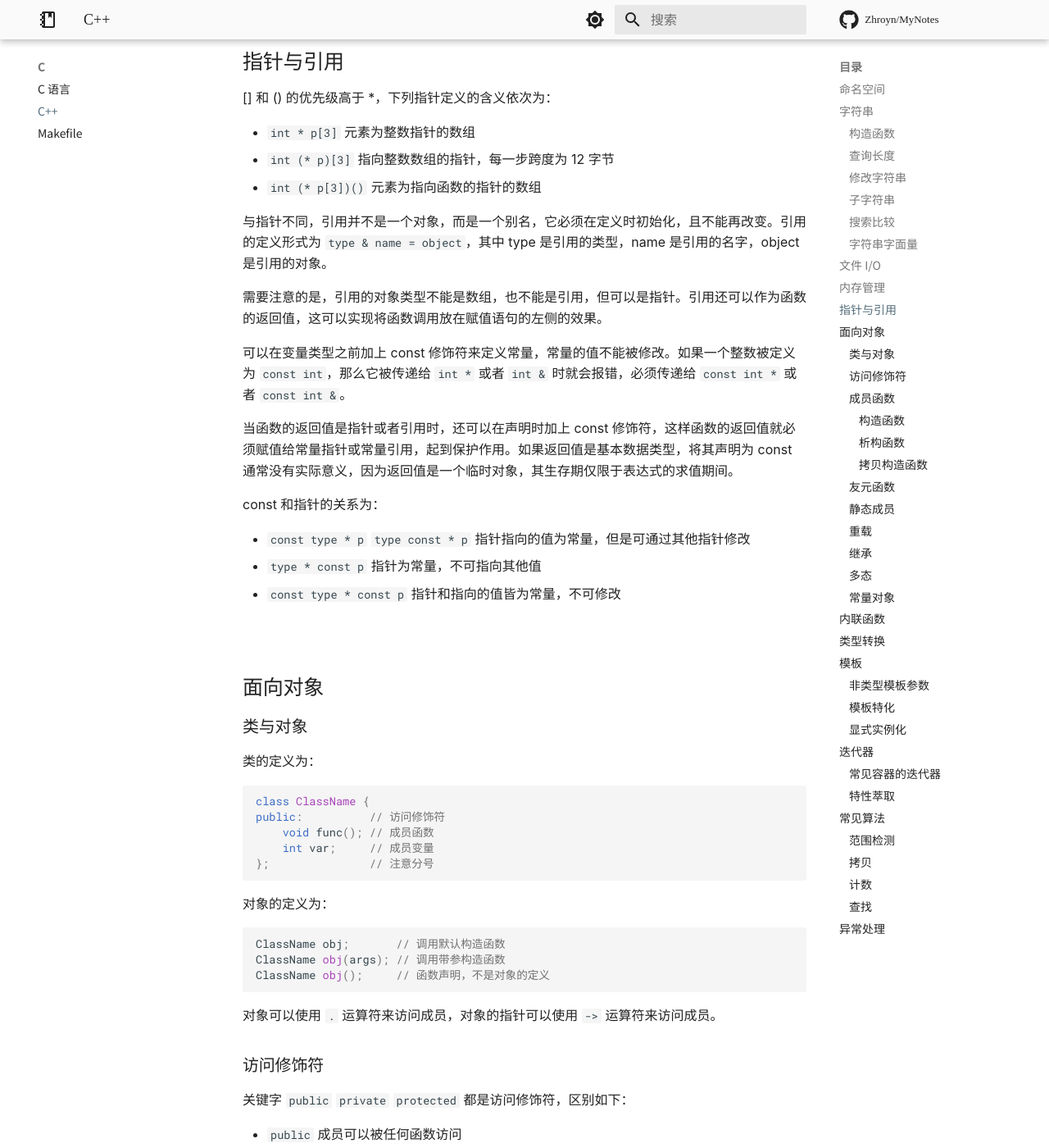
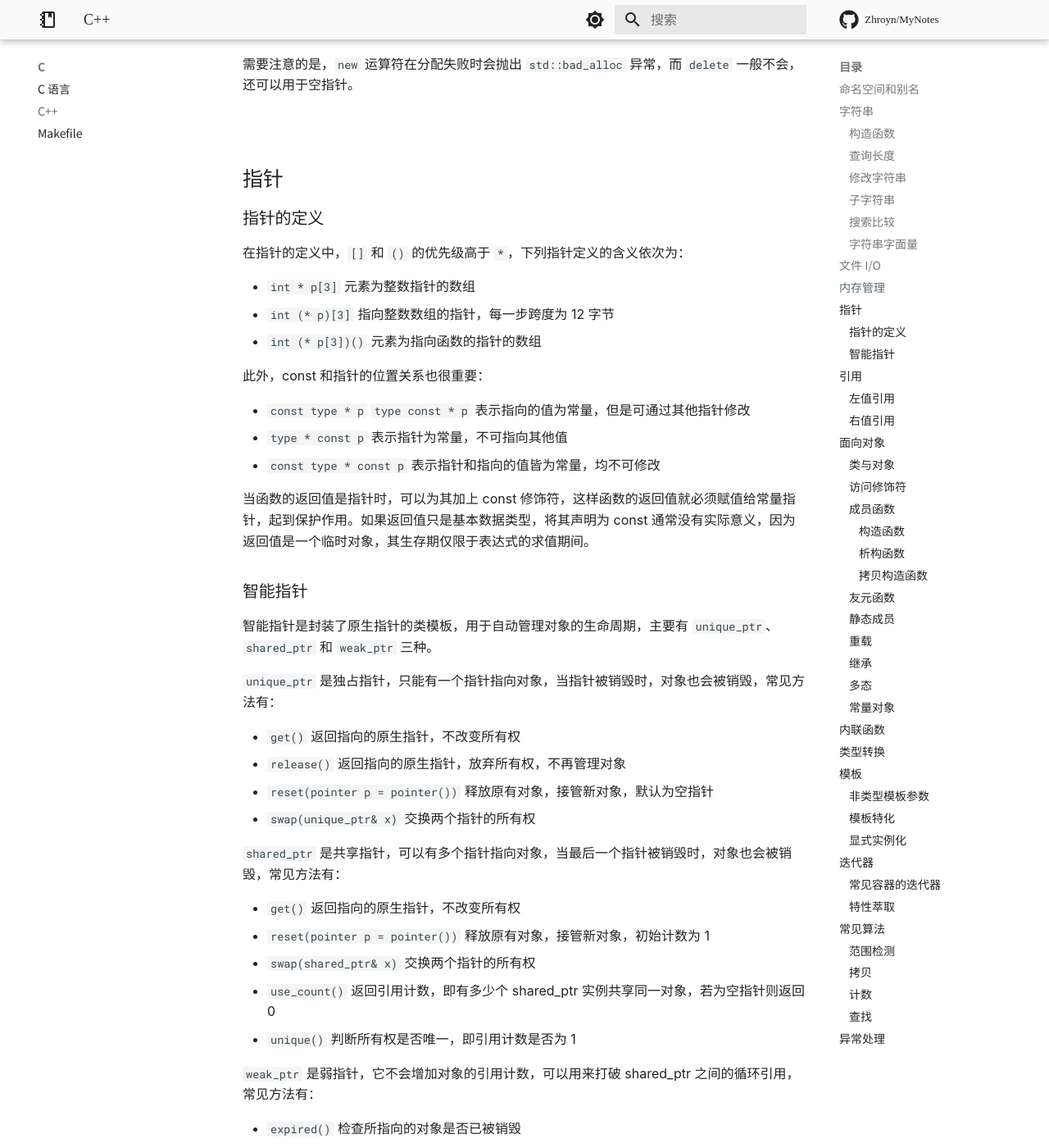
Before and after one commit to Pxtkn/MyNotes, an MkDocs documentation site: the page built from docs/C/CppNote.md, in a window 1280 px wide and 1400 px high, scrolled down 3855 px. Shown: the whole window at 82% size. Built offline with MkDocs 1.6.1 and Material for MkDocs 9.7.7, drawn with Linux system fonts in a browser that asks for light colours; nearby versions of some CDN libraries; library files that are not in the unit come from our copies; comment, search, counter and statistics services are not loaded; a style sheet for code colours, icons or effects is not loaded; some of the changed text lies outside the part shown.

Commit message:
docs: 重写了 C++ 笔记中的指针和引用，添加了智能指针、左值引用、右值引用等

````diff
--- a/docs/C/CppNote.md
+++ b/docs/C/CppNote.md
@@ -1,15 +1,20 @@
 
 # C++ 笔记
 
-## 命名空间
+## 命名空间和别名
 
-C++ 中以 `.h` 为后缀的头文件中的符号是全局范围的，而不包含 `.h` 的头文件的符号则包含在命名空间之中，需要通过作用域解析运算符 `::` 访问，例如 `:::Cpp std::cout`。
+C++ 标准库有两类头文件，其中以 `.h` 为后缀的头文件中的符号是全局范围的，而不包含 `.h` 的头文件的符号则包含在命名空间之中，需要通过作用域解析运算符 `::` 访问，例如 `std::cout`。
 
-若要自定义命名空间，可以使用 `namespace` 关键字，如 `:::Cpp namespace A{ ... }`。一个命名空间的定义可以分散在不同文件，或者同一文件的不同位置中。此外，命名空间还可以嵌套定义，此时可以通过叠加使用 `::` 操作符来访问内层命名空间的符号。
+若要自定义命名空间，可以使用 `namespace` 关键字，如 `namespace A{ ... }`。一个命名空间的定义可以分散在不同文件，或者同一文件的不同位置中。命名空间还可以嵌套定义，此时可以通过叠加使用 `::` 操作符来访问内层命名空间的符号。
 
-为了避免繁琐地使用 `::` 操作符，可以通过 `using namespace ns` 指令将指定命名空间的所有符号引入到当前作用域中。若两个命名空间有相同的符号，还都引入到了当前作用域，则会在使用该符号时产生冲突并报错，此时可以通过进一步使用 `using ns::symbol` 来指定符号的来源，消除歧义。
+可以使用 `using` 关键字，在编译期导入命名空间、导入单个符号、定义别名：
 
-如果命名空间名字太长，可以使用 `namespace ns = name` 来定义别名，这样就可以通过 `ns::symbol` 来更简洁地访问命名空间中的符号。
+- `using namespace ns` 导入命名空间内的所有符号，使其在当前作用域可用
+- `using ns::symbol` 导入命名空间内的单个符号，使其在当前作用域可用。若两个命名空间有相同的符号，还都引入到了当前作用域，则会在使用该符号时产生冲突并报错，此时可以通过在当前作用域、该符号使用之前，使用 `using` 来消除歧义
+- `using IntVector = std::vector<int>` 定义类型别名，与 `typedef` 几乎等价
+- `using MyVector = std::vector<T>` 定义模板类型别名，用作类型时需要加上模板参数，如 `MyVector<int>`
+
+可以使用 `namespace ns = name` 来定义命名空间的别名，这样以后，就可以通过 `ns::symbol` 来更简洁地访问其中的符号。
 
 C++ 中最常见的命名空间是 `std`，它包含了大量的标准库函数和对象，例如 `cout`、`cin`、`endl`、`string`、`vector` 等。
 
@@ -136,27 +141,128 @@
 
 <br>
 
-## 指针与引用
+## 指针
 
-[] 和 () 的优先级高于 *，下列指针定义的含义依次为：
+### 指针的定义
+
+在指针的定义中，`[]` 和 `()` 的优先级高于 `*`，下列指针定义的含义依次为：
 
 - `int * p[3]` 元素为整数指针的数组
 - `int (* p)[3]` 指向整数数组的指针，每一步跨度为 12 字节
 - `int (* p[3])()` 元素为指向函数的指针的数组
 
-与指针不同，引用并不是一个对象，而是一个别名，它必须在定义时初始化，且不能再改变。引用的定义形式为 `type & name = object`，其中 type 是引用的类型，name 是引用的名字，object 是引用的对象。
+此外，const 和指针的位置关系也很重要：
 
-需要注意的是，引用的对象类型不能是数组，也不能是引用，但可以是指针。引用还可以作为函数的返回值，这可以实现将函数调用放在赋值语句的左侧的效果。
+- `const type * p` `type const * p` 表示指向的值为常量，但是可通过其他指针修改
+- `type * const p` 表示指针为常量，不可指向其他值
+- `const type * const p` 表示指针和指向的值皆为常量，均不可修改
 
-可以在变量类型之前加上 const 修饰符来定义常量，常量的值不能被修改。如果一个整数被定义为 `const int`，那么它被传递给 `int *` 或者 `int &` 时就会报错，必须传递给 `const int *` 或者 `const int &`。
+当函数的返回值是指针时，可以为其加上 const 修饰符，这样函数的返回值就必须赋值给常量指针，起到保护作用。如果返回值只是基本数据类型，将其声明为 const 通常没有实际意义，因为返回值是一个临时对象，其生存期仅限于表达式的求值期间。
 
-当函数的返回值是指针或者引用时，还可以在声明时加上 const 修饰符，这样函数的返回值就必须赋值给常量指针或常量引用，起到保护作用。如果返回值是基本数据类型，将其声明为 const 通常没有实际意义，因为返回值是一个临时对象，其生存期仅限于表达式的求值期间。
+### 智能指针
 
-const 和指针的关系为：
+智能指针是封装了原生指针的类模板，用于自动管理对象的生命周期，主要有 `unique_ptr`、`shared_ptr` 和 `weak_ptr` 三种。
 
-- `const type * p` `type const * p` 指针指向的值为常量，但是可通过其他指针修改
-- `type * const p` 指针为常量，不可指向其他值
-- `const type * const p` 指针和指向的值皆为常量，不可修改
+`unique_ptr` 是独占指针，只能有一个指针指向对象，当指针被销毁时，对象也会被销毁，常见方法有：
+
+- `get()` 返回指向的原生指针，不改变所有权
+- `release()` 返回指向的原生指针，放弃所有权，不再管理对象
+- `reset(pointer p = pointer())` 释放原有对象，接管新对象，默认为空指针
+- `swap(unique_ptr& x)` 交换两个指针的所有权
+
+`shared_ptr` 是共享指针，可以有多个指针指向对象，当最后一个指针被销毁时，对象也会被销毁，常见方法有：
+
+- `get()` 返回指向的原生指针，不改变所有权
+- `reset(pointer p = pointer())` 释放原有对象，接管新对象，初始计数为 1
+- `swap(shared_ptr& x)` 交换两个指针的所有权
+- `use_count()` 返回引用计数，即有多少个 shared_ptr 实例共享同一对象，若为空指针则返回 0
+- `unique()` 判断所有权是否唯一，即引用计数是否为 1
+
+`weak_ptr` 是弱指针，它不会增加对象的引用计数，可以用来打破 shared_ptr 之间的循环引用，常见方法有：
+
+- `expired()` 检查所指向的对象是否已被销毁
+- `lock()` 返回一个指向对象的 shared_ptr，若对象已被销毁则返回空指针
+- `use_count()` 返回引用计数，即有多少个 shared_ptr 实例共享同一对象，若为空指针则返回 0
+
+关于智能指针的使用，有以下几点需要注意：
+
+- 应该使用 `std::make_shared` 或 `std::make_unique` 函数来创建 unique_ptr 和 shared_ptr，如 `std::unique_ptr<int> ptr = std::make_unique<int>(10)`
+- unique_ptr 不能直接赋值给 unique_ptr 和 shared_ptr，但可以通过 `std::move` 函数转移所有权，如 `ptr2 = std::move(ptr1)`
+- shared_ptr 可以直接赋值给新的 shared_ptr，这会增加引用计数，如果使用 `std::move` 只会转移所有权，引用计数不会增加
+- shared_ptr 可以直接赋值给 weak_ptr，但 weak_ptr 不能直接赋值给 shared_ptr，需要通过 `lock` 方法转换
+
+
+
+
+
+
+<br>
+
+## 引用
+
+与指针不同，引用并不是一个对象，而是一个别名，它必须在定义时初始化，并且一旦初始化完成，它就会一直引用同一个对象，无法重新绑定到其他对象。
+
+在 C++ 的表达式中，有左值和右值之分：
+
+- 左值 (lvalue) 是指表达式结束后依然存在的持久对象，可以取地址，可以被赋值，如 `x`
+- 右值 (rvalue) 是指表达式结束后就消失的临时对象或字面量，不能取地址，不能被赋值，如 `x + y` 和 `10`
+
+因此，引用也可以分为左值引用和右值引用。
+
+### 左值引用
+
+左值引用是对左值的引用，定义形式为 `type & name = object`，其中 type 是引用的类型，name 是引用的名字，object 是要引用的对象，下面是一些例子：
+
+- `int (&refArr)[5] = arr` 引用整个数组
+- `int& refElem = arr[2]` 引用数组的第三个元素
+- `int& ref2 = ref1` 引用另一个引用，相当于同一个对象的另一个别名
+
+左值引用通常用于函数参数传递和返回类型，前者可以避免对象的拷贝，后者可以实现将函数调用放在赋值语句的左侧的效果。
+
+常量左值引用的定义形式为 `const type & name = object`，有以下特性：
+
+- 不能通过常量左值引用来修改对象的值，但可以通过非 const 的原始变量来修改
+- 常量左值引用可以绑定右值，从而实现在函数调用时传递右值的效果
+
+### 右值引用
+
+右值引用是对右值的引用，不能引用左值，使用 `&&` 符号定义，主要用于移动语义和完美转发。
+
+移动语义是指通过移动资源而不是拷贝资源来传递对象，从而提高性能。通过 `std::move` 函数，我们可以将任意值转换为右值引用，示例如下：
+
+```cpp
+int a = std::move(10);
+int b = std::move(a);
+```
+
+完美转发是指在模板函数中，完整地转发参数，而不改变其类型和值类别。在模板中，`T&&` 可以是左值引用或右值引用，这取决于传递给模板的参数类型。这被称为引用折叠，规则如下：
+
+- 如果 `T` 是一个左值或左值引用类型，那么 `T&&` 会折叠为 `T&`
+- 如果 `T` 是一个右值或右值引用类型，那么 `T&&` 仍然是 `T&&`
+
+然后 `std::forward` 就可以根据模板参数类型的推导结果，选择将参数完美转发为左值或右值，示例如下：
+
+```cpp
+void overloaded(int& x) {
+    std::cout << "Lvalue reference overload" << std::endl;
+}
+void overloaded(int&& x) {
+    std::cout << "Rvalue reference overload" << std::endl;
+}
+
+template <typename T>
+void forwarding(T&& arg) {
+    overloaded(std::forward<T>(arg));
+}
+
+int main() {
+    int a = 5;
+    forwarding(a);             // T 被推导为 int&，T&& 折叠为 int&，std::forward<int&>(a) 传递左值引用
+    forwarding(5);             // T 被推导为 int，T&& 折叠为 int&&，std::forward<int>(5) 传递右值引用
+    forwarding(std::move(a));  // T 被推导为 int，T&& 折叠为 int&&，std::forward<int>(std::move(a)) 传递右值引用
+}
+```
+
 
 
 
````
